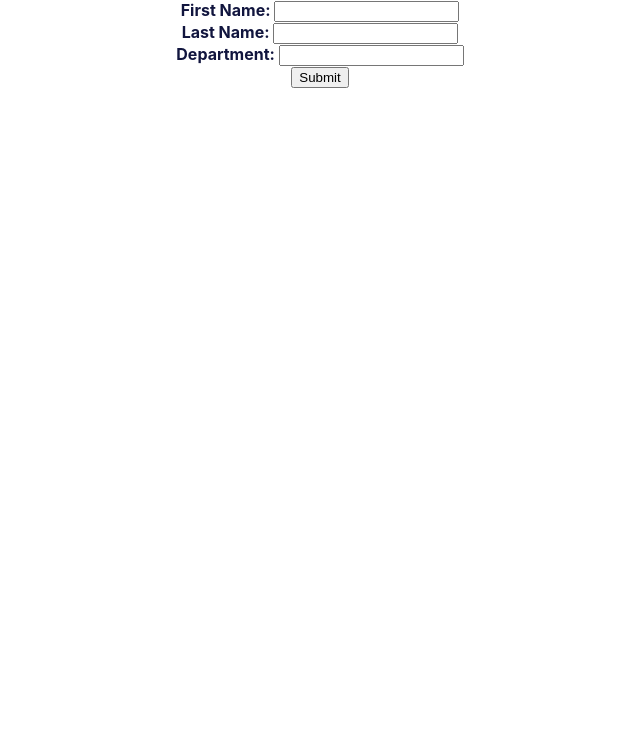
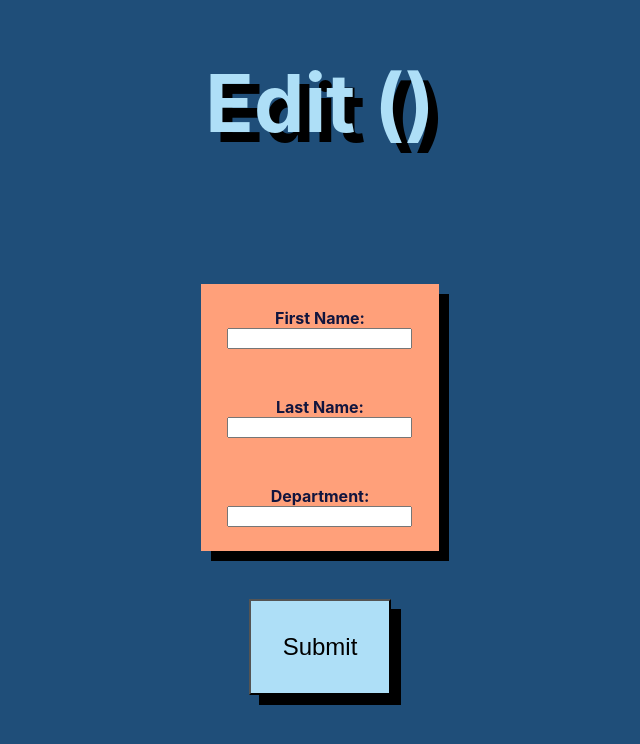
Before and after one commit to Yaya-crypto/FinalWebdevFrontend, a React (Create React App) app: page /editemployee/1 in a window 1280 px wide. Shown: the top 744 px of the page, without its empty margins (320-960 px from the left). Built offline with nearby package versions, Linux system fonts and the light colour scheme; no server answers.

Commit message:
Add CSS styling

```diff
--- a/src/App.css
+++ b/src/App.css
@@ -1,38 +1,63 @@
-.App {
-  text-align: center;
+body {
+  background-color: #1F4E79;
 }
 
-.App-logo {
-  height: 40vmin;
-  pointer-events: none;
+.title {
+  font-size: 5rem;
+  color: #AEDFF7;
+  text-decoration: none;
+
+  display: flex;
+  justify-content: center;
+
+  text-shadow: 10px 10px black;
 }
 
-@media (prefers-reduced-motion: no-preference) {
-  .App-logo {
-    animation: App-logo-spin infinite 20s linear;
-  }
+.flexbox {
+  display: flex;
+  align-items: center;
+  flex-direction: column;
+  justify-content: space-between;
+  gap: 5rem;
 }
 
-.App-header {
-  background-color: #282c34;
-  min-height: 100vh;
+.container {
+  background-color: #FFA07A;
   display: flex;
+  align-items: center;
   flex-direction: column;
-  align-items: center;
-  justify-content: center;
-  font-size: calc(10px + 2vmin);
-  color: white;
+  justify-content: space-evenly;
+  margin: 0;
+  box-shadow: 10px 10px;
+  padding: 1.5rem;
 }
 
-.App-link {
-  color: #61dafb;
+.subtitle {
+  font-size: 1.5rem;
+  color: black;
+  text-decoration: none;
+  transition: 0.25s;
 }
 
-@keyframes App-logo-spin {
-  from {
-    transform: rotate(0deg);
-  }
-  to {
-    transform: rotate(360deg);
-  }
+.subtitle:hover {
+  color: rgb(169, 126, 209);
 }
+
+.caption {
+  font-weight: bold;
+  font-size: 1.5rem;
+  color: #0A2A5E;
+}
+
+.btn {
+  background-color: #AEDFF7;
+  color: black;
+  font-size: 1.5rem;
+  padding: 2rem;
+  transition: 1s;
+  box-shadow: 10px 10px;
+}
+
+.btn:hover {
+  background-color: #4b6c7c;
+}
--- a/src/App.js
+++ b/src/App.js
@@ -1,3 +1,5 @@
+
+import './App.css'
 
 import { Switch, Route } from "react-router-dom";
 
--- a/src/components/containers/EditEmployeeContainer.js
+++ b/src/components/containers/EditEmployeeContainer.js
@@ -1,12 +1,11 @@
-import { Component } from 'react';
-import { connect } from 'react-redux';
-import { Redirect } from 'react-router-dom';
+import { Component } from "react";
+import { connect } from "react-redux";
+import { Redirect } from "react-router-dom";
 
-import { fetchEmployeeThunk, editEmployeeThunk } from '../../store/thunks';
-
+import { fetchEmployeeThunk, editEmployeeThunk } from "../../store/thunks";
 
 class EditEmployeeContainer extends Component {
-    constructor(props){
+  constructor(props) {
     super(props);
     this.state = {
       id: 0,
@@ -15,7 +14,7 @@ class EditEmployeeContainer extends Component {
       department: "",
       redirect: false,
       redirectId: null,
-            error: ""
+      error: "",
     };
   }
 
@@ -30,61 +29,90 @@ class EditEmployeeContainer extends Component {
     });
   }
 
-    handleChange = event => {
+  handleChange = (event) => {
     this.setState({
-        [event.target.name]: event.target.value
+      [event.target.name]: event.target.value,
     });
-    }
+  };
 
-    handleSubmit = event => {
+  handleSubmit = (event) => {
     event.preventDefault();
     //get new info for Employee from form input
     let employee = {
       id: this.state.id,
       firstname: this.state.firstname,
       lastname: this.state.lastname,
-            department: this.state.department
+      department: this.state.department,
     };
 
     this.props.editEmployee(employee);
 
     this.setState({
       redirect: true,
-          redirectId: this.props.employee.id
+      redirectId: this.props.employee.id,
     });
-
-    }
+  };
 
   componentWillUnmount() {
-        this.setState({redirect: false, redirectId: null});
+    this.setState({ redirect: false, redirectId: null });
   }
 
   render() {
     //go to single Employee view of the edited Employee
-        if(this.state.redirect) {
-          return (<Redirect to={`/employee/${this.state.redirectId}`}/>)
+    if (this.state.redirect) {
+      return <Redirect to={`/employee/${this.state.redirectId}`} />;
     }
 
     return (
-        <form style={{textAlign: 'center'}} onSubmit={(e) => this.handleSubmit(e)}>
-            <label style= {{color:'#11153e', fontWeight: 'bold'}}>First Name: </label>
-            <input type="text" name="firstname" value={this.state.firstname} onChange ={(e) => this.handleChange(e)}/>
-            <br/>
+      <div className="flexbox">
+        <h1 className="title"> Edit {this.state.firstname} {this.state.lastname} ({this.state.id}) </h1>
 
-            <label style={{color:'#11153e', fontWeight: 'bold'}}>Last Name: </label>
-            <input type="text" name="lastname" value={this.state.lastname} onChange={(e) => this.handleChange(e)}/>
-            <br/>
+        <form
+          style={{ textAlign: "center" }}
+          onSubmit={(e) => this.handleSubmit(e)}
+        >
+          <div>
+            <div className="container">
+              <label style={{ color: "#11153e", fontWeight: "bold" }}>
+                First Name:{" "}
+              </label>
+              <input
+                type="text"
+                name="firstname"
+                value={this.state.firstname}
+                onChange={(e) => this.handleChange(e)}
+              />
+            </div>
 
-            <label style={{color:'#11153e', fontWeight: 'bold'}}>Department: </label>
-            <input type="text" name="department" value={this.state.department} onChange={(e) => this.handleChange(e)}/>
-            <br/>
+            <div className="container">
+              <label style={{ color: "#11153e", fontWeight: "bold" }}>
+                Last Name:{" "}
+              </label>
+              <input
+                type="text"
+                name="lastname"
+                value={this.state.lastname}
+                onChange={(e) => this.handleChange(e)}
+              />
+            </div>
 
-            <button type="submit">
-              Submit
-            </button>
+            <div className="container">
+              <label style={{ color: "#11153e", fontWeight: "bold" }}>
+                Department:{" "}
+              </label>
+              <input
+                type="text"
+                name="department"
+                value={this.state.department}
+                onChange={(e) => this.handleChange(e)}
+              />
+            </div>
 
+            <button className="btn" style={{margin: "3rem"}} type="submit">Submit</button>
+          </div>
         </form>
-        )
+      </div>
+    );
   }
 }
 
@@ -96,10 +124,10 @@ const mapState = (state) => {
 };
 
 const mapDispatch = (dispatch) => {
-    return({
+  return {
     editEmployee: (employee) => dispatch(editEmployeeThunk(employee)),
     fetchEmployee: (id) => dispatch(fetchEmployeeThunk(id)),
-    })
-}
+  };
+};
 
 export default connect(mapState, mapDispatch)(EditEmployeeContainer);
--- a/src/components/views/AllEmployeesView.js
+++ b/src/components/views/AllEmployeesView.js
@@ -4,25 +4,27 @@ import { Link } from "react-router-dom";
 const AllEmployeesView = (props) => {
 
   if (!props.allEmployees.length) {
-    return <div>There are no employees.</div>;
+    return <div  className='title'>There are no employees.</div>;
   }
 
   return (
-    <div>
+    <div className="flexbox">
+    <h1 className='title'> Employees</h1>
       {props.allEmployees.map((employee) => {
         let name = employee.firstname + " " + employee.lastname;
         return (
-          <div key={employee.id}>
-          <Link to={`/employee/${employee.id}`}>
-            <h1>{name}</h1>
+          <div className=" container" key={employee.id}>
+
+          <Link className="subtitle" to={`/employee/${employee.id}`}>
+            <h1  >{name}</h1>
           </Link>
-          <p>{employee.department}</p>
+          <p className="caption">{employee.department}</p>
         </div>
         );
       }
       )}
-      <Link to={`/newemployee`}>
-        <button>Add New Employee</button>
+      <Link  to={`/newemployee`}>
+        <button className="btn" >Add New Employee</button>
       </Link>
     </div>
   );
--- a/src/components/views/AllTasksView.js
+++ b/src/components/views/AllTasksView.js
@@ -16,12 +16,13 @@ const AllTasksView = (props) => {
 
   return (
     <div>
+    <h1  className='title'> Tasks</h1>
       {allTasks.map((task) => {
         let title = task.description;
         return (
-          <div key={task.id}>
-          <Link to={`/task/${task.id}`}>
-            <h1>{title}</h1>
+          <div className="container" key={task.id}>
+          <Link className="subtitle" to={`/task/${task.id}`}>
+            <h1  className='title'>{title}</h1>
           </Link>
           <button onClick={() => deleteTask(task.id)}>Delete</button>
           </div>
--- a/src/components/views/HomePageView.js
+++ b/src/components/views/HomePageView.js
@@ -2,10 +2,18 @@ import { Link } from 'react-router-dom';
 
 const HomePageView = () => {
     return (
-        <div>
-            <h6> Final Project </h6>
-            <Link to={'./employees'} > All Employees </Link>
-            <Link to={'./tasks'} > All Tasks </Link>
+        <div className=''>
+            <h1 className='title'> Employee Management </h1>
+                <div className='flexbox'>
+                    <div className='container'>
+                        <Link className="subtitle" to={'./employees'} > All Employees </Link>
+                    </div>
+                    <div className='container'>
+                        <Link className="subtitle" to={'./tasks'} > All Tasks </Link>
+                    </div>
+                </div>
+
+
         </div>
     );
 }
--- a/src/components/views/NewEmployeeView.js
+++ b/src/components/views/NewEmployeeView.js
@@ -1,21 +1,28 @@
 const NewEmployeeView = (props) => {
-    const {handleChange, handleSubmit, error } = props;
+  const { handleChange, handleSubmit, error } = props;
 
   return (
-        <div>
-          <h1>New Employee</h1>
+    <div className="flexbox">
+      <h1 className="title">New Employee</h1>
       <form onSubmit={(e) => handleSubmit(e)}>
+        <div className="container">
+          <h3>First Name:</h3>
+          <input name="firstname" onChange={(e) => handleChange(e)} />
+        </div>
 
-            <h3>First Name:</h3>
-            <input name="firstname" onChange ={(e) => handleChange(e)} />
+        <div className="container">
+          <h3> Last Name:</h3>
+          <input name="lastname" onChange={(e) => handleChange(e)} />
+        </div>
 
-            <h3> Last Name:</h3>
-            <input name="lastname" onChange ={(e) => handleChange(e)} />
+        <div className="container">
+          <h3>Department:</h3>
+          <input name="department" onChange={(e) => handleChange(e)} />
+        </div>
 
-            <h3>Department:</h3>
-            <input name="department" onChange ={(e) => handleChange(e)} />
-
-            <button>Submit</button>
+        <div style={{padding: "3rem"}}>
+          <button className="btn">Submit</button>
+        </div>
       </form>
     </div>
   );
--- a/src/components/views/NewTaskView.js
+++ b/src/components/views/NewTaskView.js
@@ -4,7 +4,7 @@ const NewTaskView = (props) => {
 
     return (
         <div>
-          <h1>New Task</h1>
+          <h1 className='title'>New Task</h1>
           <form onSubmit={(e) => handleSubmit(e)}>
 
             <h3>EmployeeID</h3>
--- a/src/components/views/TaskView.js
+++ b/src/components/views/TaskView.js
@@ -3,12 +3,15 @@ import { Link } from "react-router-dom";
 const TaskView = (props) => {
   const { task } = props;
   return (
-    <div>
-      <h1>{task.description}</h1>
+    <div className="flexbox">
+      <h1 className='title'>{task.description}</h1>
+
+      <div className="container">
       {task.employee  ? <h3>{task.employee .firstname + " " + task.employee .lastname}</h3>: <h3>staff</h3>}
-      <Link to={`/edittask/${task.id}`}>Edit task information</Link>
+      <Link className="subtitle" to={`/edittask/${task.id}`}>Edit task information</Link>
       <br/>
-      <Link to={`/tasks`}>View all tasks</Link>
+      <Link className="subtitle" to={`/tasks`}>View all tasks</Link>
+    </div>
     </div>
   );
 
```
Also changed, not shown: src/components/views/EmployeeView.js (+10 -10 lines). Lines whose indentation alone changed are shown as unchanged.
